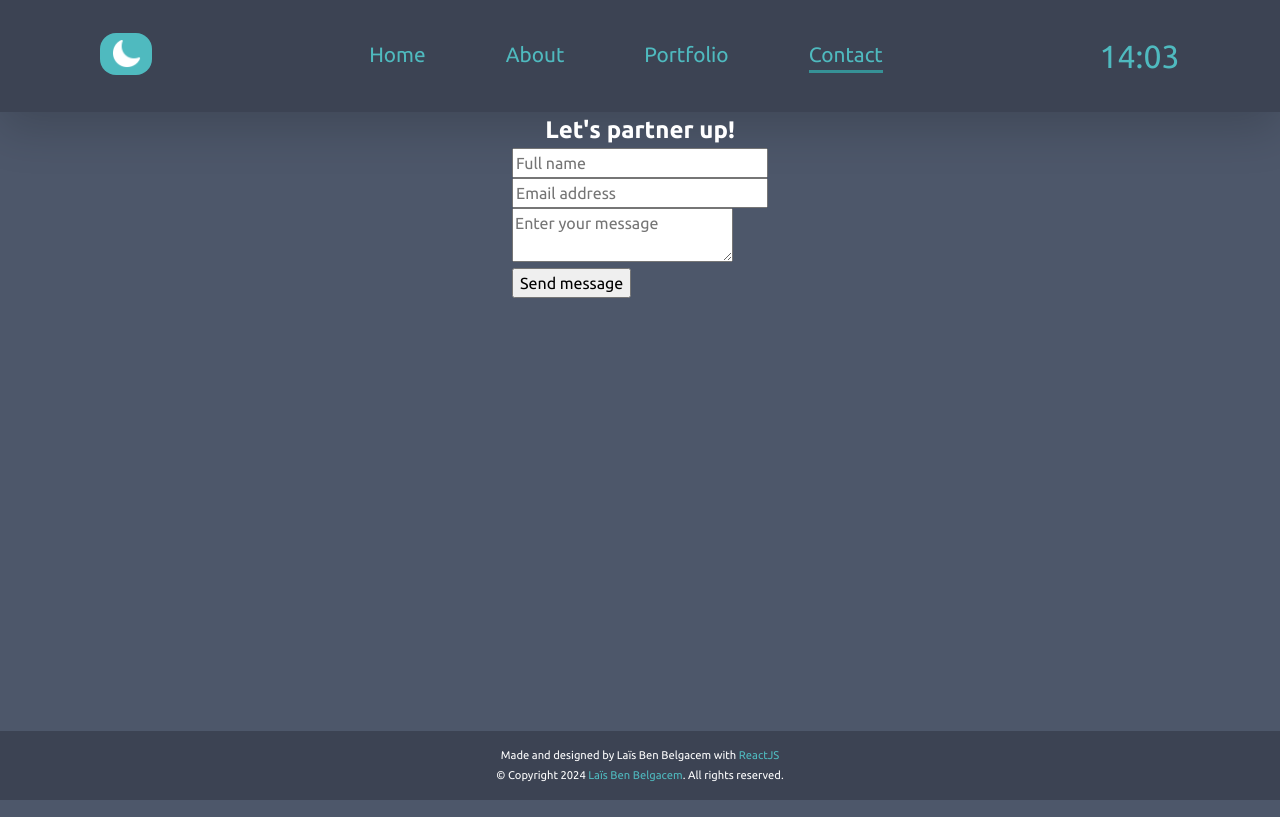
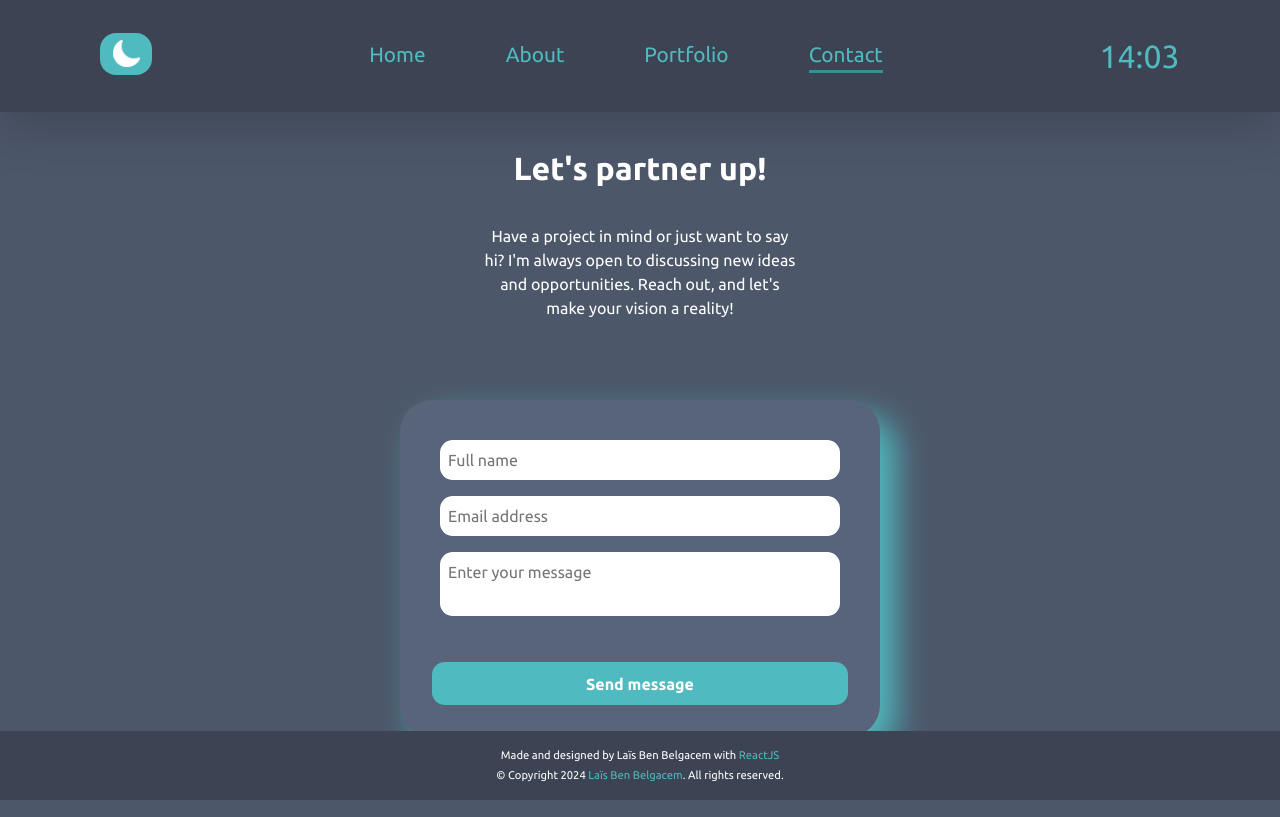
Before and after one commit to laisbenb/portfolio, a React (Create React App) app in the folder client/: page /contact in a window 1280 px wide. Built offline with nearby package versions, Linux system fonts and the light colour scheme.

Commit message:
Contact page styled

```diff
--- a/client/src/components/ContactForm.js
+++ b/client/src/components/ContactForm.js
@@ -2,7 +2,7 @@ import React from 'react';
 
 export default function ContactForm() {
 
-    const onSubmit = async (event) => {
+    const sendEmail = async (event) => {
         event.preventDefault();
         const formData = new FormData(event.target);
 
@@ -27,7 +27,7 @@ export default function ContactForm() {
 
   return (
     <div className='contactPage--form'>
-        <form onSubmit={onSubmit}>
+        <form onSubmit={sendEmail}>
             <div className='inputBox'>
                 <input type='text' className='field' placeholder='Full name' name='name' required />
             </div>
@@ -35,7 +35,7 @@ export default function ContactForm() {
                 <input type='email' className='field' placeholder='Email address' name='email' required />
             </div>
             <div className='inputBox'>
-                <textarea className='field mess' placeholder='Enter your message' name='message' required></textarea>
+                <textarea className='field field_message' placeholder='Enter your message' name='message' required></textarea>
             </div>
             <button type='submit'>Send message</button>
         </form>
--- a/client/src/pages/Contact.js
+++ b/client/src/pages/Contact.js
@@ -6,6 +6,7 @@ export default function Contact() {
   return (
     <div className='contactPage main'>
       <h2>Let's partner up!</h2>
+      <p>Have a project in mind or just want to say hi? I'm always open to discussing new ideas and opportunities. Reach out, and let's make your vision a reality!</p>
       <ContactForm />
     </div>
   );
--- a/client/src/styles/App.css
+++ b/client/src/styles/App.css
@@ -254,7 +254,6 @@ footer {
         background-color: hsl(219, 16%, 41%);
         width: 100%;
         max-width: 30rem;
-        justify-content: center;
 
         padding: 2rem;
 
@@ -356,6 +355,60 @@ footer {
     align-items: center;
     justify-content: center;
     flex-direction: column;
+
+    & h2 {
+        font-size: 2rem;
+        padding: 2rem 0;
+    }
+
+    & p {
+        width: 50%;
+        text-align: center;
+    }
+
+    & .contactPage--form {
+        background-color: hsl(219, 16%, 41%);
+        width: 100%;
+        max-width: 30rem;
+
+        padding: 2rem;
+        margin: 5rem;
+
+        border-radius: 2rem;
+        box-shadow: 1rem 1rem 2rem hsl(183, 47%, 53%);
+
+        & form {
+            display: flex;
+            flex-direction: column;
+            & .inputBox {
+                color: black;
+                padding: .5rem;
+
+                & .field {
+                    width: 100%;
+                    padding: .5rem;
+                    border-radius: .8rem;
+                    border: none;
+
+                    &.field_message {
+                        resize: none;
+                    }
+                }
+            }
+        }
+
+        & button {
+            margin-top: 2rem;
+            padding: .6rem 0;
+
+            background-color: hsl(183, 47%, 53%);
+            color: white;
+            font-weight: 600;
+            border: none;
+            border-radius: .8rem;
+            cursor: pointer;
+        }
+    }
 }
 
 /* == LIGHT MODE == */
```
